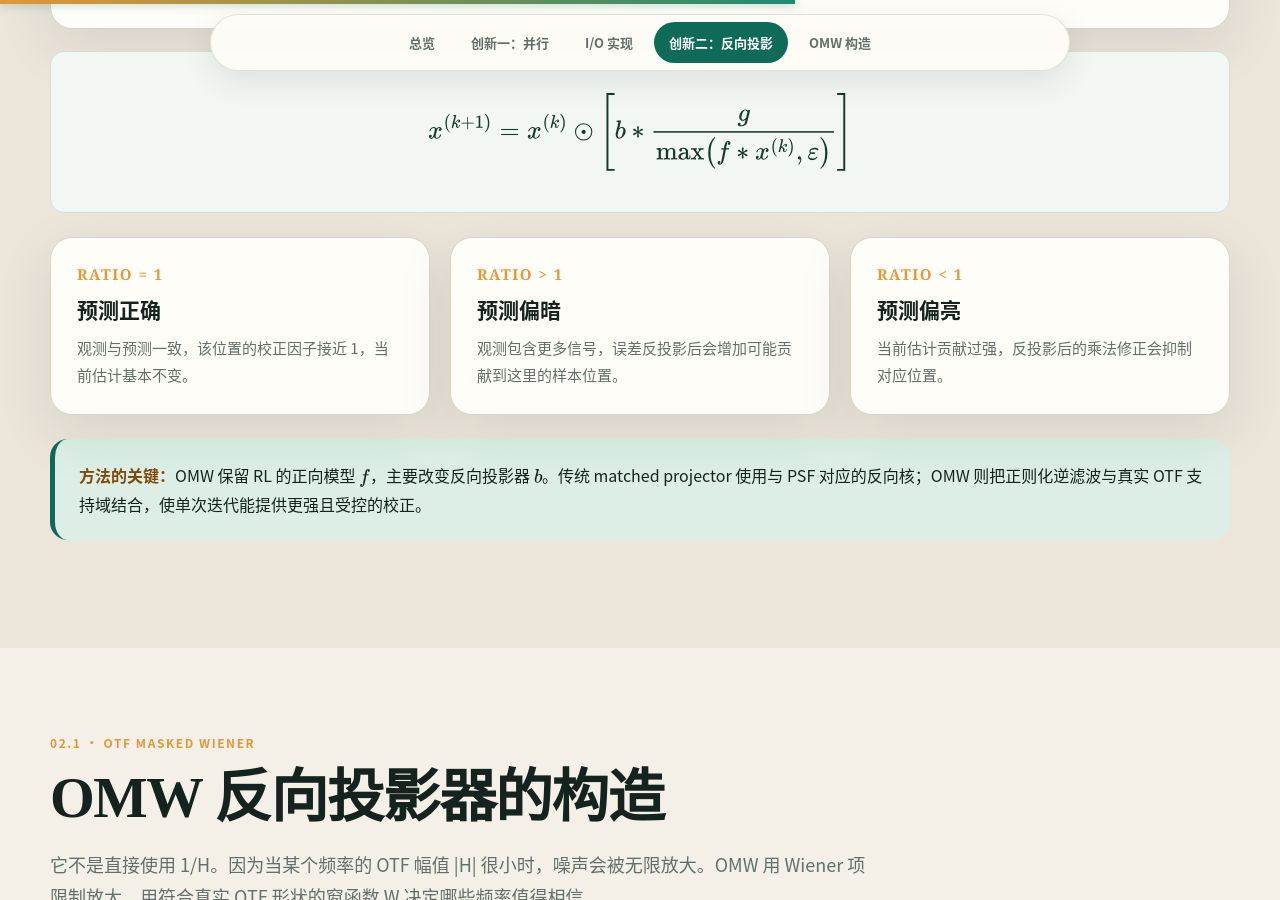
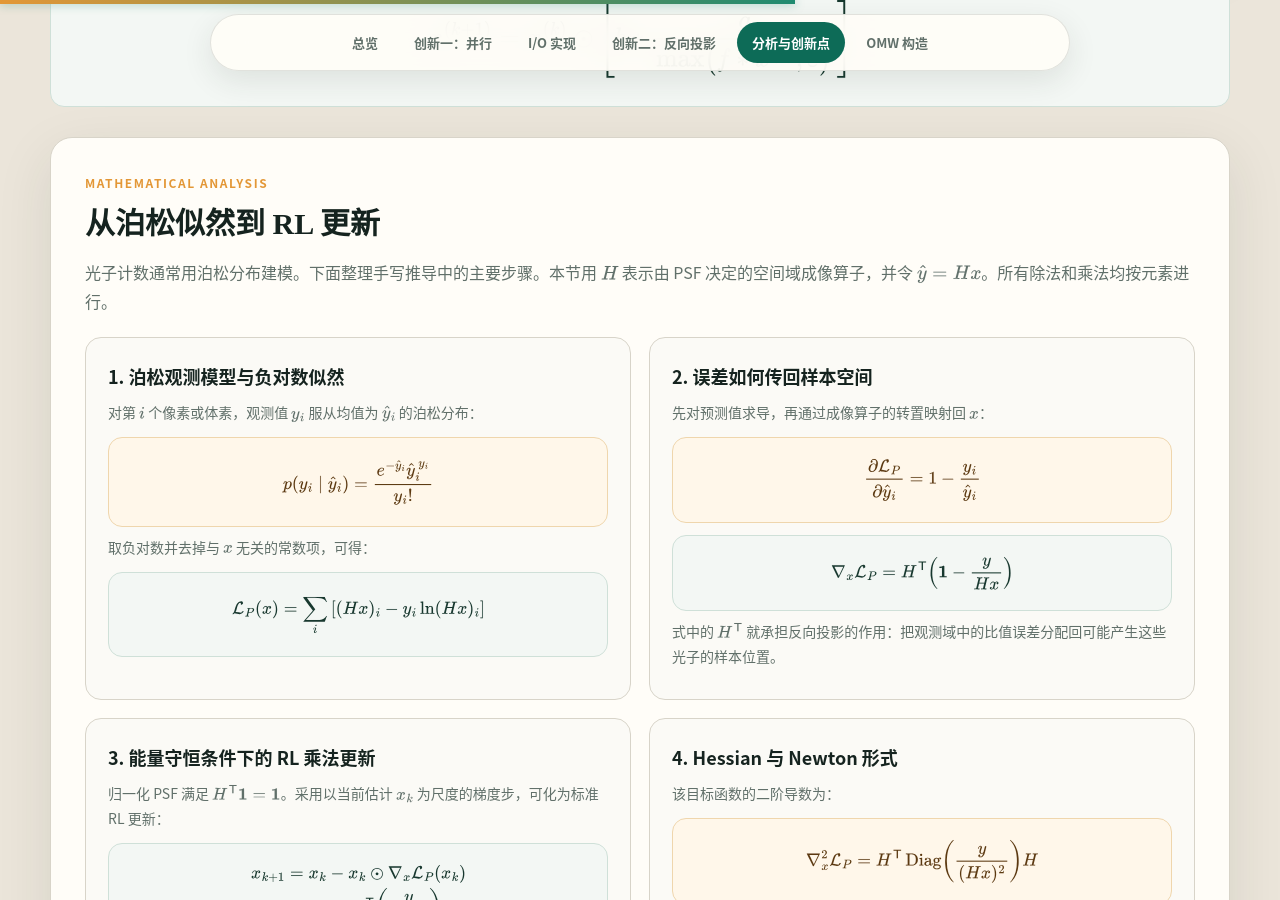
Before and after one commit to Botwwt/Botwwt.github.io, a Jekyll site: the page analysis/index.html, which Jekyll copies as it is, in a window 1280 px wide and 900 px high, scrolled down 5530 px. Built offline with Jekyll 4.4.1, drawn with Linux system fonts in a browser that asks for light colours; some of the changed text lies outside the part shown.

Commit message:
Add RL mathematical analysis and presentation script

```diff
--- a/analysis/index.html
+++ b/analysis/index.html
@@ -43,7 +43,7 @@
     .summary{display:grid;grid-template-columns:1.2fr .8fr;overflow:hidden}.summary-main{padding:44px}.summary-side{padding:38px;background:var(--green);color:white;display:grid;align-content:center;gap:22px}
     .metric{display:grid;grid-template-columns:90px 1fr;gap:12px;align-items:center}.metric b{font:800 34px/1 Georgia,serif;color:#ffe0a9}.metric span{font-size:13px;line-height:1.45;color:#dceee7}
     .big-claim{font-family:"STSong","Songti SC",serif;font-size:28px;line-height:1.45;margin:0}.big-claim mark{background:linear-gradient(transparent 62%,#f5d09c 0);color:inherit}
-    .equation{font-family:Cambria Math,"Times New Roman",serif;background:#f3f7f4;border:1px solid #cfe0d8;border-radius:14px;padding:16px 20px;text-align:center;font-size:clamp(18px,2.5vw,25px);overflow:auto;color:#18392f}.equation.amber{background:#fff7ea;border-color:#efd6ad;color:#5c3a12}.equation small{font-family:inherit;font-size:14px;color:var(--muted)}
+    .equation{font-family:Cambria Math,"Times New Roman",serif;background:#f3f7f4;border:1px solid #cfe0d8;border-radius:14px;padding:16px 20px;text-align:center;font-size:clamp(18px,2.5vw,25px);overflow:auto;color:#18392f}.equation.amber{background:#fff7ea;border-color:#efd6ad;color:#5c3a12}.equation small{font-family:inherit;font-size:14px;color:var(--muted)}.equation mjx-container[display="true"]{margin:.35em 0!important;max-width:100%;overflow-x:auto;overflow-y:hidden;padding:3px 0}
     .callout{padding:22px 24px;border-radius:18px;background:var(--amber2);border-left:5px solid var(--amber);margin:24px 0}.callout strong{color:#7e490e}.callout.green{background:var(--mint);border-color:var(--green)}
     .two-col{display:grid;grid-template-columns:1fr 1fr;gap:24px}.three-col{display:grid;grid-template-columns:repeat(3,1fr);gap:20px}
     .concept{padding:26px}.concept .num{font:700 15px Georgia,serif;color:var(--amber);letter-spacing:.1em}.concept h3{font-size:21px;margin:7px 0 7px}.concept p{margin:0;color:var(--muted);font-size:15px}
@@ -56,6 +56,7 @@
     .sim{padding:30px}.sim-head{display:flex;justify-content:space-between;gap:20px;align-items:center;margin-bottom:22px}.sim h3{margin:0}.sim-value{font:800 28px Georgia,serif;color:var(--green)}input[type=range]{width:100%;accent-color:var(--green)}.sim-grid{display:grid;grid-template-columns:1fr 1fr 1fr;gap:12px;margin-top:20px}.sim-out{padding:17px;border-radius:12px;background:#f1f4f1}.sim-out small{display:block;color:var(--muted)}.sim-out b{font-size:20px}.bar{height:13px;background:#e4e3dc;border-radius:99px;overflow:hidden;margin:10px 0}.bar i{display:block;height:100%;width:50%;background:var(--green);border-radius:99px;transition:.25s}.bar.amber i{background:var(--amber)}
     .chapter-light{background:#ebe5da;position:relative}.chapter-light:after{content:"02";position:absolute;right:5%;top:-90px;font:900 340px/1 Georgia,serif;color:rgba(13,107,87,.045);pointer-events:none}
     .rl-loop{display:grid;grid-template-columns:1fr 55px 1fr 55px 1fr;align-items:stretch;gap:10px;padding:28px}.rl-node{padding:22px 16px;border-radius:14px;background:#eff5f1;border:1px solid #ccded5;text-align:center;display:grid;place-items:center}.rl-node strong{display:block;color:var(--green);font-size:17px}.rl-node small{color:var(--muted)}.rl-arrow{display:grid;place-items:center;font-size:27px;color:var(--amber);font-weight:900}.feedback{grid-column:1/6;border:2px dashed #d7a355;border-top:0;min-height:64px;height:auto;border-radius:0 0 18px 18px;display:flex;align-items:center;justify-content:center;padding:12px 20px;color:#9b5d13;font-size:14px;line-height:1.6;font-weight:800;text-align:center}
+    .math-analysis{margin-top:30px;padding:34px;scroll-margin-top:96px}.math-analysis h3{font-family:"STSong","Songti SC",serif;font-size:30px;margin:4px 0 8px}.math-analysis>.intro{color:var(--muted);margin:0 0 22px}.derive-grid{display:grid;grid-template-columns:1fr 1fr;gap:18px}.derive-block{padding:22px;border:1px solid var(--line);border-radius:16px;background:#fbfaf6;min-width:0}.derive-block h4{margin:0 0 8px;font-size:18px}.derive-block p{font-size:14px;color:var(--muted);margin:8px 0}.derive-block .equation{font-size:17px;padding:12px;margin-top:12px}.innovation-list{display:grid;grid-template-columns:repeat(3,1fr);gap:12px;margin-top:18px}.innovation-item{padding:17px;border-radius:13px;background:var(--mint);border:1px solid #c7dfd4}.innovation-item b{display:block;color:var(--green);margin-bottom:4px}.innovation-item span{font-size:13px;color:#53655e}
     .steps{counter-reset:step;display:grid;gap:12px}.step{counter-increment:step;display:grid;grid-template-columns:54px 1fr;gap:16px;align-items:start;padding:18px 20px;background:var(--card);border:1px solid var(--line);border-radius:15px}.step:before{content:counter(step);width:42px;height:42px;border-radius:50%;background:var(--green);color:white;display:grid;place-items:center;font:800 18px Georgia,serif}.step h4{margin:0 0 3px}.step p{margin:0;color:var(--muted);font-size:14px}
     .freq-card{padding:30px}.freq-top{display:flex;justify-content:space-between;gap:16px;align-items:end}.alpha-readout{font:800 24px Georgia,serif;color:var(--green)}#freqCanvas{width:100%;height:260px;display:block;margin-top:16px;background:#f7f6f1;border-radius:14px;border:1px solid #dedbd2}
     .legend{display:flex;gap:18px;flex-wrap:wrap;font-size:12px;color:var(--muted);margin-top:10px}.legend i{display:inline-block;width:22px;height:3px;vertical-align:middle;margin-right:6px}.legend .l1{background:var(--green)}.legend .l2{background:var(--amber)}.legend .l3{background:var(--red)}
@@ -65,7 +66,7 @@
     .source-list{padding:30px;min-width:0}.source-list ol{margin:0;padding-left:22px}.source-list li{margin:10px 0;color:var(--muted);min-width:0;overflow-wrap:anywhere}.source-list b{color:var(--ink)}
     footer{padding:40px 0 70px;color:var(--muted);font-size:13px;border-top:1px solid var(--line)}
     .print-note{font-size:12px;color:var(--muted);margin-top:14px}
-    @media(max-width:850px){.hero-grid,.summary,.two-col,.three-col,.layer-grid{grid-template-columns:1fr}.hero{min-height:auto}.hero-art{height:400px;max-width:100%;overflow:hidden}.orbit{width:330px;height:330px;left:-20px}.orb.a{width:210px;height:210px;left:0}.orb.b{width:175px;height:175px;right:0}.orb.c{right:10px}.hero-note{left:95px;bottom:38px;width:210px}.pipeline{justify-content:start}.workers{grid-template-columns:repeat(2,1fr)}nav{justify-content:flex-start;overflow:auto}.rl-loop{grid-template-columns:1fr}.rl-arrow{transform:rotate(90deg)}.feedback{grid-column:auto;height:auto;border:2px dashed #d7a355;padding:10px}.mask-visual{grid-template-columns:1fr}.mask-arrow{transform:rotate(90deg)}.sim-grid{grid-template-columns:1fr}.flow-row{grid-template-columns:1fr}.flow-row>.arrow{transform:rotate(90deg);text-align:center}}
+    @media(max-width:850px){.hero-grid,.summary,.two-col,.three-col,.layer-grid,.derive-grid,.innovation-list{grid-template-columns:1fr}.hero{min-height:auto}.hero-art{height:400px;max-width:100%;overflow:hidden}.orbit{width:330px;height:330px;left:-20px}.orb.a{width:210px;height:210px;left:0}.orb.b{width:175px;height:175px;right:0}.orb.c{right:10px}.hero-note{left:95px;bottom:38px;width:210px}.pipeline{justify-content:start}.workers{grid-template-columns:repeat(2,1fr)}nav{justify-content:flex-start;overflow:auto}.rl-loop{grid-template-columns:1fr}.rl-arrow{transform:rotate(90deg)}.feedback{grid-column:auto;height:auto;border:2px dashed #d7a355;padding:10px}.mask-visual{grid-template-columns:1fr}.mask-arrow{transform:rotate(90deg)}.sim-grid{grid-template-columns:1fr}.flow-row{grid-template-columns:1fr}.flow-row>.arrow{transform:rotate(90deg);text-align:center}.math-analysis{padding:24px 18px}}
     @media print{#progress,nav,.print-note{display:none}body{background:white}.hero{min-height:auto;padding:30px 0}.hero-art{display:none}section{padding:35px 0}.paper-card,.verdict{box-shadow:none;break-inside:avoid}.chapter-band{background:white;color:var(--ink)}.chapter-band .section-intro{color:var(--muted)}.layer{background:white;color:var(--ink);border-color:var(--line)}.layer h3{color:var(--ink)}.layer p{color:var(--muted)}.pipeline{background:white;border-color:var(--line)}.stage{background:white;border-color:var(--line)}.stage b{color:var(--ink)}.stage small{color:var(--muted)}}
   </style>
 </head>
@@ -92,7 +93,7 @@
   </header>
 
   <nav aria-label="章节导航">
-    <a href="#overview">总览</a><a href="#parallel">创新一：并行</a><a href="#io">I/O 实现</a><a href="#rl">创新二：反向投影</a><a href="#omw">OMW 构造</a>
+    <a href="#overview">总览</a><a href="#parallel">创新一：并行</a><a href="#io">I/O 实现</a><a href="#rl">创新二：反向投影</a><a href="#analysis">分析与创新点</a><a href="#omw">OMW 构造</a>
   </nav>
 
   <main>
@@ -221,6 +222,56 @@
           <div class="feedback">④ 对误差比值进行反向投影，并将校正结果乘到当前估计上</div>
         </div>
         <div class="equation" style="margin-top:22px">$$x^{(k+1)}=x^{(k)}\odot\left[b\ast\frac{g}{\max\!\left(f\ast x^{(k)},\varepsilon\right)}\right]$$</div>
+
+        <div id="analysis" class="paper-card math-analysis">
+          <div class="section-kicker">MATHEMATICAL ANALYSIS</div>
+          <h3>从泊松似然到 RL 更新</h3>
+          <p class="intro">光子计数通常用泊松分布建模。下面整理手写推导中的主要步骤。本节用 \(H\) 表示由 PSF 决定的空间域成像算子，并令 \(\hat y=Hx\)。所有除法和乘法均按元素进行。</p>
+
+          <div class="derive-grid">
+            <article class="derive-block">
+              <h4>1. 泊松观测模型与负对数似然</h4>
+              <p>对第 \(i\) 个像素或体素，观测值 \(y_i\) 服从均值为 \(\hat y_i\) 的泊松分布：</p>
+              <div class="equation amber">$$p(y_i\mid\hat y_i)=\frac{e^{-\hat y_i}\hat y_i^{\,y_i}}{y_i!}$$</div>
+              <p>取负对数并去掉与 \(x\) 无关的常数项，可得：</p>
+              <div class="equation">$$\mathcal L_P(x)=\sum_i\left[(Hx)_i-y_i\ln (Hx)_i\right]$$</div>
+            </article>
+
+            <article class="derive-block">
+              <h4>2. 误差如何传回样本空间</h4>
+              <p>先对预测值求导，再通过成像算子的转置映射回 \(x\)：</p>
+              <div class="equation amber">$$\frac{\partial\mathcal L_P}{\partial\hat y_i}=1-\frac{y_i}{\hat y_i}$$</div>
+              <div class="equation">$$\nabla_x\mathcal L_P=H^{\mathsf T}\!\left(\mathbf 1-\frac{y}{Hx}\right)$$</div>
+              <p>式中的 \(H^{\mathsf T}\) 就承担反向投影的作用：把观测域中的比值误差分配回可能产生这些光子的样本位置。</p>
+            </article>
+
+            <article class="derive-block">
+              <h4>3. 能量守恒条件下的 RL 乘法更新</h4>
+              <p>归一化 PSF 满足 \(H^{\mathsf T}\mathbf 1=\mathbf 1\)。采用以当前估计 \(x_k\) 为尺度的梯度步，可化为标准 RL 更新：</p>
+              <div class="equation">$$\begin{aligned}x_{k+1}&=x_k-x_k\odot\nabla_x\mathcal L_P(x_k)\\&=x_k\odot H^{\mathsf T}\!\left(\frac{y}{Hx_k}\right).\end{aligned}$$</div>
+              <p>这说明比值 \(y/(Hx_k)\) 并非经验构造，而是直接来自泊松负对数似然对预测强度的导数。</p>
+            </article>
+
+            <article class="derive-block">
+              <h4>4. Hessian 与 Newton 形式</h4>
+              <p>该目标函数的二阶导数为：</p>
+              <div class="equation amber">$$\nabla_x^2\mathcal L_P=H^{\mathsf T}\operatorname{Diag}\!\left(\frac{y}{(Hx)^2}\right)H$$</div>
+              <p>完整 Newton 更新需要求解包含 Hessian 的线性系统：</p>
+              <div class="equation">$$x_{k+1}=x_k-\left[\nabla_x^2\mathcal L_P(x_k)\right]^{-1}\nabla_x\mathcal L_P(x_k)$$</div>
+              <p>三维大数据上显式构造和求逆 Hessian 代价很高，因此 RL 使用结构简单、保持非负性的乘法迭代。</p>
+            </article>
+          </div>
+
+          <h4 style="font-size:20px;margin:26px 0 8px">与 PetaKit5D 创新点的联系</h4>
+          <p style="color:var(--muted);margin:0">OMW 没有直接计算 Newton 步，也不等同于 Hessian 的逆。它是在 RL 框架中重新设计反向投影器，使其具有受正则化约束的逆滤波特性：</p>
+          <div class="equation amber" style="margin-top:16px">$$\widehat B_{\mathrm{OMW}}=W\odot\frac{\widehat H^{*}}{|\widehat H|^2+\alpha}$$</div>
+          <div class="innovation-list">
+            <div class="innovation-item"><b>更有效的反向校正</b><span>Wiener 项比传统 matched projector 更接近稳定的逆算子，因此较少迭代即可纠正模糊。</span></div>
+            <div class="innovation-item"><b>频率范围由真实 PSF 决定</b><span>窗函数 \(W\) 跟随实际 OTF support，而不是预设椭球，减少高分辨率信息被截断。</span></div>
+            <div class="innovation-item"><b>避免不稳定的直接求逆</b><span>参数 \(\alpha\) 抑制 \(|\widehat H|\) 很小时的噪声放大，支持域外频率由 \(W\) 去除。</span></div>
+          </div>
+        </div>
+
         <div class="three-col" style="margin-top:24px">
           <article class="paper-card concept"><div class="num">RATIO = 1</div><h3>预测正确</h3><p>观测与预测一致，该位置的校正因子接近 1，当前估计基本不变。</p></article>
           <article class="paper-card concept"><div class="num">RATIO &gt; 1</div><h3>预测偏暗</h3><p>观测包含更多信号，误差反投影后会增加可能贡献到这里的样本位置。</p></article>
@@ -321,7 +372,7 @@ J = max(J, 0);</pre>
       const max=document.documentElement.scrollHeight-innerHeight;
       progress.style.width=(max?scrollY/max*100:0)+'%';
       let active='overview';
-      document.querySelectorAll('main section[id]').forEach(s=>{if(s.getBoundingClientRect().top<160)active=s.id});
+      document.querySelectorAll('main section[id], #analysis').forEach(s=>{if(s.getBoundingClientRect().top<160)active=s.id});
       navLinks.forEach(a=>a.classList.toggle('active',a.getAttribute('href')==='#'+active));
     },{passive:true});
 
```
Also changed, not shown: analysis/5min-report.md (added, +118 -0 lines).
